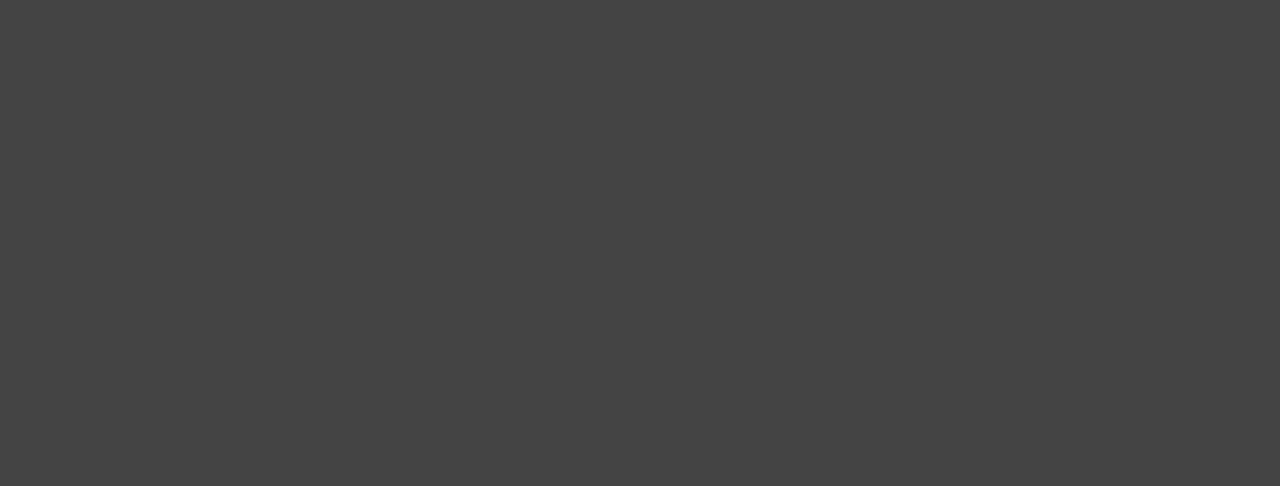
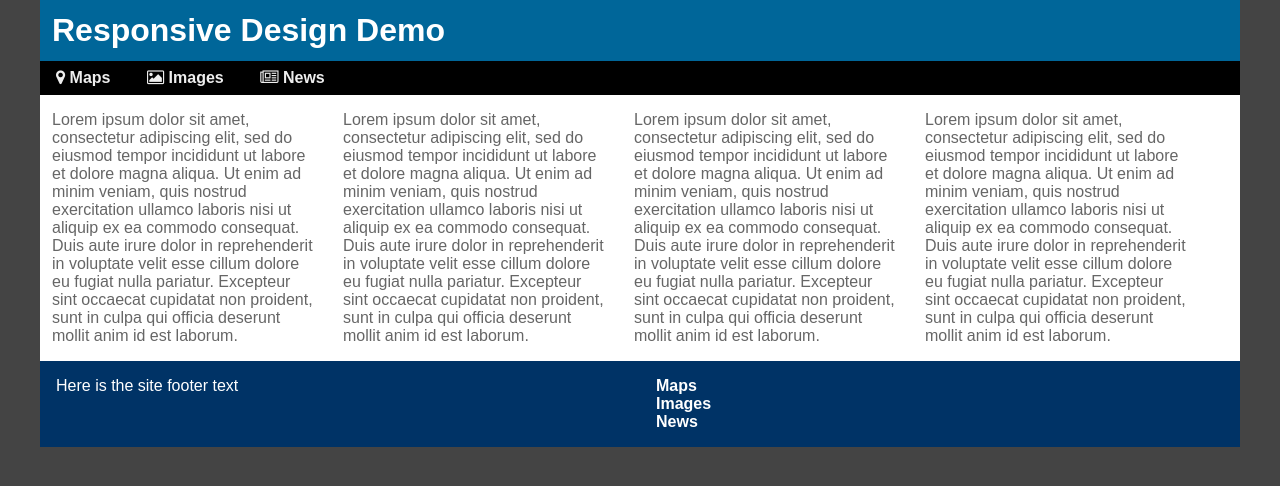
Before and after one commit to willsteinmetz/presentation-responsive-design, a website: page index.html in a window 1280 px wide. Drawn offline with Linux system fonts and the light colour scheme.

Commit message:
Setting up layout

```diff
--- a/bower.json
+++ b/bower.json
@@ -18,6 +18,7 @@
   "dependencies": {
     "jquery": "~2.1.1",
     "keroseen-grid": "~0.6.0",
-    "normalize-css": "~3.0.2"
+    "normalize-css": "~3.0.2",
+    "font-awesome": "~4.2.0"
   }
 }
--- a/index.html
+++ b/index.html
@@ -7,6 +7,72 @@
 </head>
 <body>
 
+  <header id="l-site-header">
+    <span>Responsive Design Demo</span>
+  </header>
+
+  <nav id="l-top-nav">
+    <ul class="nav nav-horizontal">
+      <li>
+        <a href="http://maps.google.com/">
+          <i class="fa fa-map-marker"></i>
+          <span>Maps</span>
+        </a>
+      </li>
+      <li>
+        <a href="http://images.google.com/">
+          <i class="fa fa-image"></i>
+          <span>Images</span>
+        </a>
+      </li>
+      <li>
+        <a href="http://news.google.com/">
+          <i class="fa fa-newspaper-o"></i>
+          <span>News</span>
+        </a>
+      </li>
+    </ul>
+  </nav>
+
+  <main>
+    <section class="keroseen-grid grid-12">
+      <article class="col large-3 middle-4 small-6 sm-portrait-12">
+        <p>Lorem ipsum dolor sit amet, consectetur adipiscing elit, sed do eiusmod tempor incididunt ut labore et dolore magna aliqua. Ut enim ad minim veniam, quis nostrud exercitation ullamco laboris nisi ut aliquip ex ea commodo consequat. Duis aute irure dolor in reprehenderit in voluptate velit esse cillum dolore eu fugiat nulla pariatur. Excepteur sint occaecat cupidatat non proident, sunt in culpa qui officia deserunt mollit anim id est laborum.</p>
+      </article>
+      <article class="col large-3 middle-4 small-6 sm-portrait-12">
+        <p>Lorem ipsum dolor sit amet, consectetur adipiscing elit, sed do eiusmod tempor incididunt ut labore et dolore magna aliqua. Ut enim ad minim veniam, quis nostrud exercitation ullamco laboris nisi ut aliquip ex ea commodo consequat. Duis aute irure dolor in reprehenderit in voluptate velit esse cillum dolore eu fugiat nulla pariatur. Excepteur sint occaecat cupidatat non proident, sunt in culpa qui officia deserunt mollit anim id est laborum.</p>
+      </article>
+      <article class="col large-3 middle-4 small-6 sm-portrait-12">
+        <p>Lorem ipsum dolor sit amet, consectetur adipiscing elit, sed do eiusmod tempor incididunt ut labore et dolore magna aliqua. Ut enim ad minim veniam, quis nostrud exercitation ullamco laboris nisi ut aliquip ex ea commodo consequat. Duis aute irure dolor in reprehenderit in voluptate velit esse cillum dolore eu fugiat nulla pariatur. Excepteur sint occaecat cupidatat non proident, sunt in culpa qui officia deserunt mollit anim id est laborum.</p>
+      </article>
+      <article class="col large-3 middle-4 small-6 sm-portrait-12">
+        <p>Lorem ipsum dolor sit amet, consectetur adipiscing elit, sed do eiusmod tempor incididunt ut labore et dolore magna aliqua. Ut enim ad minim veniam, quis nostrud exercitation ullamco laboris nisi ut aliquip ex ea commodo consequat. Duis aute irure dolor in reprehenderit in voluptate velit esse cillum dolore eu fugiat nulla pariatur. Excepteur sint occaecat cupidatat non proident, sunt in culpa qui officia deserunt mollit anim id est laborum.</p>
+      </article>
+    </section>
+  </main>
+
+  <footer id="l-site-footer">
+    <div>Here is the site footer text</div>
+    <nav class="footer-nav">
+      <ul class="nav nav-vertical">
+        <li>
+          <a href="http://maps.google.com/">
+            <span>Maps</span>
+          </a>
+        </li>
+        <li>
+          <a href="http://images.google.com/">
+            <span>Images</span>
+          </a>
+        </li>
+        <li>
+          <a href="http://news.google.com/">
+            <span>News</span>
+          </a>
+        </li>
+      </ul>
+    </nav>
+  </footer>
 
   <script src="./dist/js/demo.min.js"></script>
 </body>
--- /dev/null
+++ b/src/sass/components/_components.scss
@@ -0,0 +1,7 @@
+//
+// @file _components.scss
+// @author Will Steinmetz <will.steinmetz@scimedsolutions.com>
+// components styles
+//
+
+@import 'nav';
--- /dev/null
+++ b/src/sass/components/_nav.scss
@@ -0,0 +1,25 @@
+//
+// @file components/_nav.scss
+// @author Will Steinmetz <will.steinmetz@scimedsolutions.com>
+// nav components styles
+//
+
+.nav {
+  margin: 0;
+  padding: 0;
+  list-style: none;
+}
+
+.nav-horizontal {
+  li {
+    display: inline-block;
+    padding: 0.5rem 1rem;
+  }
+}
+
+.footer-nav {
+  box-sizing: border-box;
+  width: 50%;
+  float: right;
+  padding: 1rem;
+}
--- a/src/sass/demo.scss
+++ b/src/sass/demo.scss
@@ -6,3 +6,4 @@
 
 @import 'base/base';
 @import 'layout/layout';
+@import 'components/components';
--- a/src/sass/layout/_layout.scss
+++ b/src/sass/layout/_layout.scss
@@ -5,7 +5,70 @@
 //
 
 // variables needed for imports
-$keroseen-grids: 16;
+$keroseen-grids: 12;
 $keroseen-grids-portrait-breaks: true;
 
 @import '../../bower_components/keroseen-grid/src/sass/grid';
+
+@mixin center {
+  box-sizing: border-box;
+  margin-left: auto;
+  margin-right: auto;
+}
+
+@mixin layout_defaults {
+  @include center();
+  max-width: (1200rem/16);
+}
+
+#l-site-header {
+  @include layout_defaults();
+  background-color: #069;
+  color: #fff;
+  padding: 0.75rem;
+  span {
+    font-size: 2rem;
+    font-weight: bold;
+  }
+}
+
+#l-top-nav {
+  @include layout_defaults();
+  background-color: #000;
+  color: #fff;
+  a {
+    color: #eee;
+    text-decoration: none;
+    font-weight: bold;
+    &:hover, &:focus {
+      text-decoration: underline;
+    }
+  }
+}
+
+main {
+  @include layout_defaults();
+  background-color: #fff;
+  color: #666;
+}
+
+#l-site-footer {
+  @include layout_defaults();
+  @include clearfix();
+  background-color: #036;
+  color: #fff;
+  a {
+    color: #fff;
+    font-weight: bold;
+    text-decoration: none;
+    &:hover, &:focus {
+      text-decoration: underline;
+    }
+  }
+  div {
+    box-sizing: border-box;
+    width: 50%;
+    float: left;
+    padding: 1rem;
+  }
+}
```
Also changed, not shown: gulpfile.coffee (+9 -4 lines), dist/css/demo.min.css, dist/fonts/fontawesome-webfont.ttf (added), dist/fonts/fontawesome-webfont.woff (added), dist/js/demo.min.js, src/css/demo.css, 2 other files.
